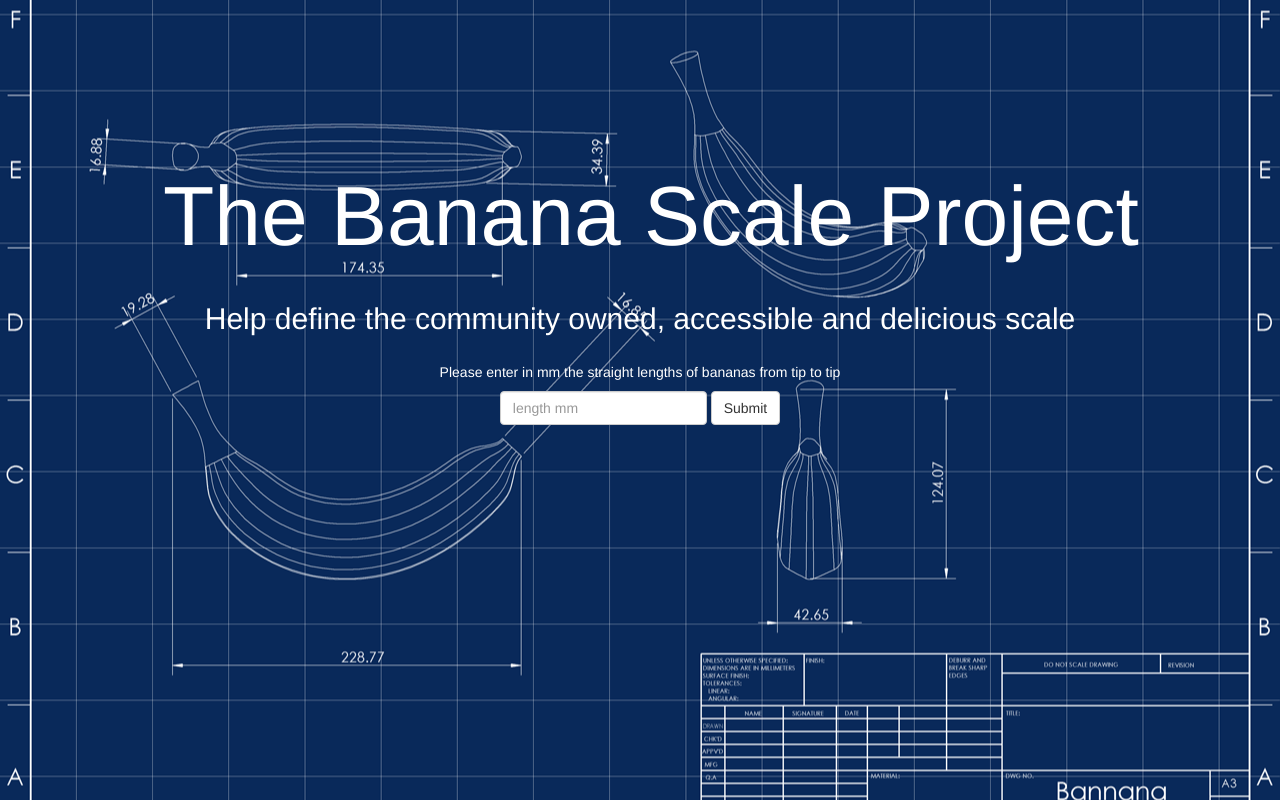
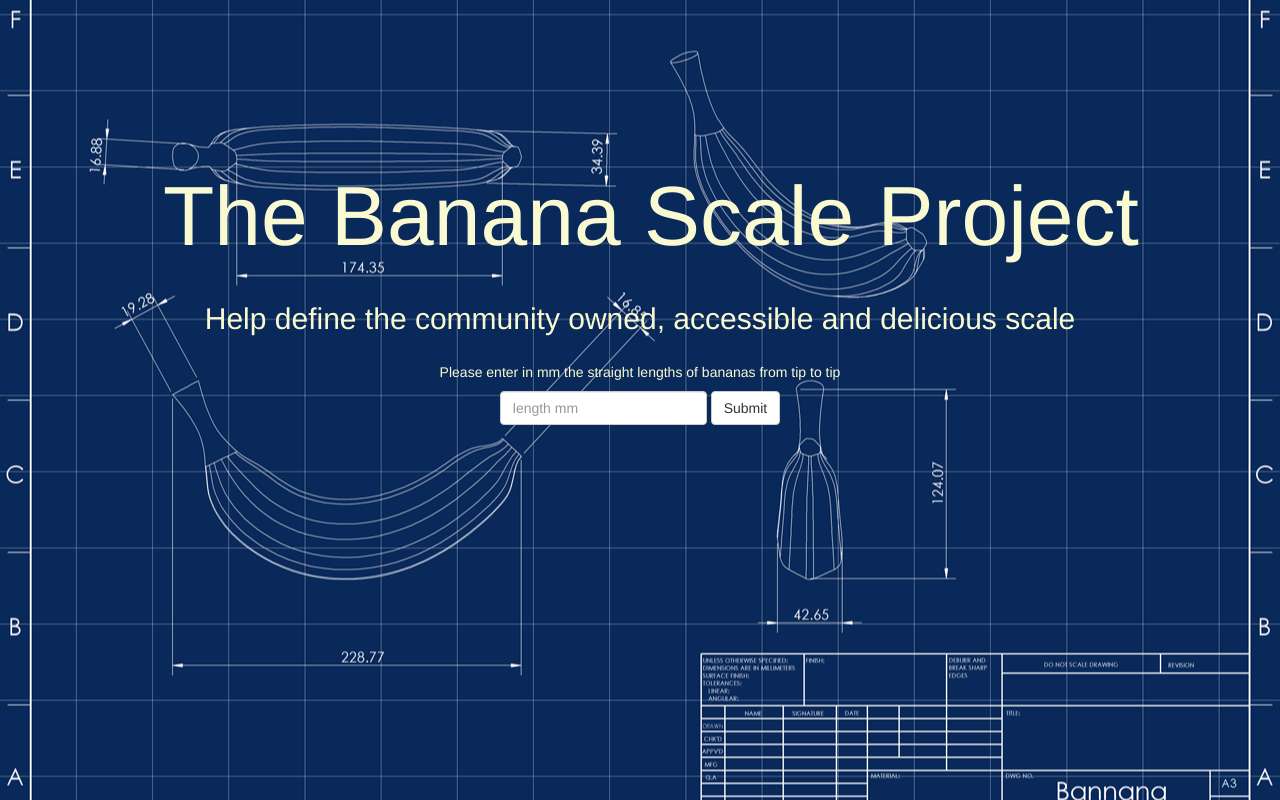
Before and after one commit to tlaw964/BannanaInput, a website: page index.html in a window 1280 px wide. Drawn offline with nearby package versions, Linux system fonts and the light colour scheme.

Commit message:
Changed styling

```diff
--- a/css/style.css
+++ b/css/style.css
@@ -7,7 +7,7 @@ html {
 }
 
 body {
-    color: white;
+    color: lightgoldenrodyellow;
     background-color: transparent;
 }
 
```
